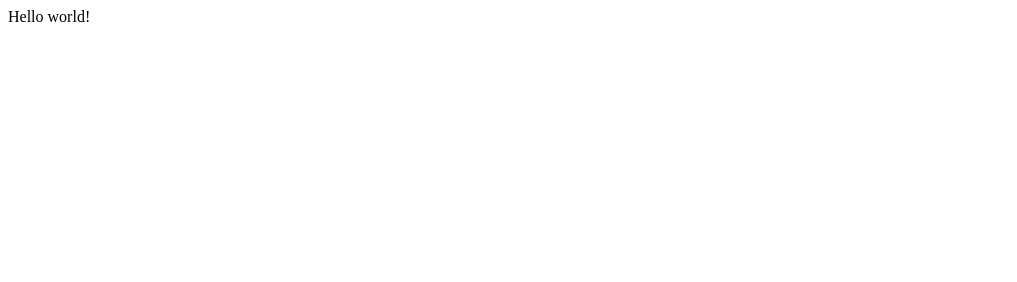
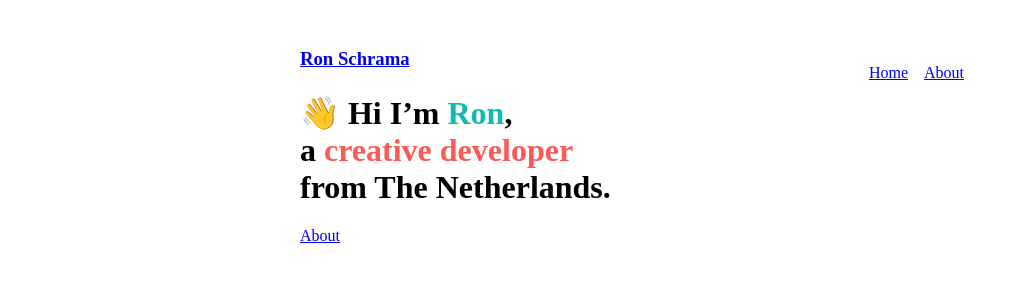
Before and after one commit to ronschrama/website-old, a Gatsby site: page / in a window 1280 px wide. Shown: the whole page, without its empty margins (0-1017 px from the left). Built offline with nearby package versions, Linux system fonts and the light colour scheme; Gatsby itself is replaced by a stand-in of ours.

Commit message:
basic content placed

```diff
--- /dev/null
+++ b/src/components/Layout.js
@@ -0,0 +1,25 @@
+import React from 'react'
+import { Link } from 'gatsby'
+
+const ListLink = props => (
+  <li style={{ display: `inline-block`, marginRight: `1rem` }}>
+    <Link to={props.to}>{props.children}</Link>
+  </li>
+)
+
+export default function layout({ children }) {
+  return (
+    <div style={{ margin: `3rem auto`, maxWidth: 680, padding: `0 1rem` }}>
+      <header style={{ marginBottom: `1.5rem` }}>
+        <Link to="/">
+          <h3 style={{ display: `inline` }}>Ron Schrama</h3>
+        </Link>
+        <ul style={{ listSTyle: `none`, float: `right` }}>
+          <ListLink to="/">Home</ListLink>
+          <ListLink to="/about">About</ListLink>
+        </ul>
+      </header>
+      {children}
+    </div>
+  )
+}
--- a/src/pages/index.js
+++ b/src/pages/index.js
@@ -1,5 +1,15 @@
 import React from "react"
+import { Link } from 'gatsby'
+
+import Layout from '../components/Layout'
 
 export default function Home() {
-  return <div>Hello world!</div>
+  return (
+    <Layout>
+      <h1>
+        <span role="img" aria-label="Waving Hand" style={{ color: 'white' }}>👋</span> Hi I’m <span style={{ color: '#13BBAF' }}>Ron</span>,<br />a <span style={{ color: '#FD5956', fontFamily: 'Handlee' }}>creative</span> <span style={{ color: '#FD5956', fontFamily: 'Fira Code' }}>developer</span><br />from The Netherlands.
+        </h1>
+      <Link to='/about/'>About</Link>
+    </Layout>
+  )
 }
```
Also changed, not shown: src/components/Hobby.js (added, +17 -0 lines), src/components/Personal.js (added, +18 -0 lines), src/pages/about.js (added, +14 -0 lines), src/img/RonCycling.jpg (added).
